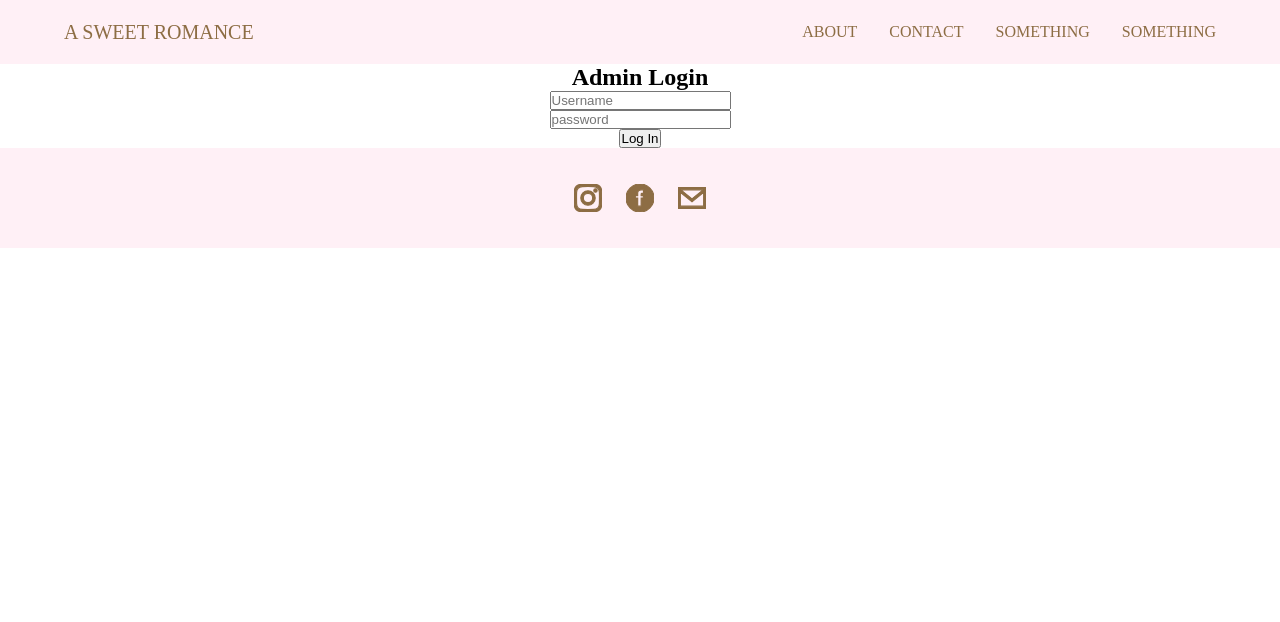
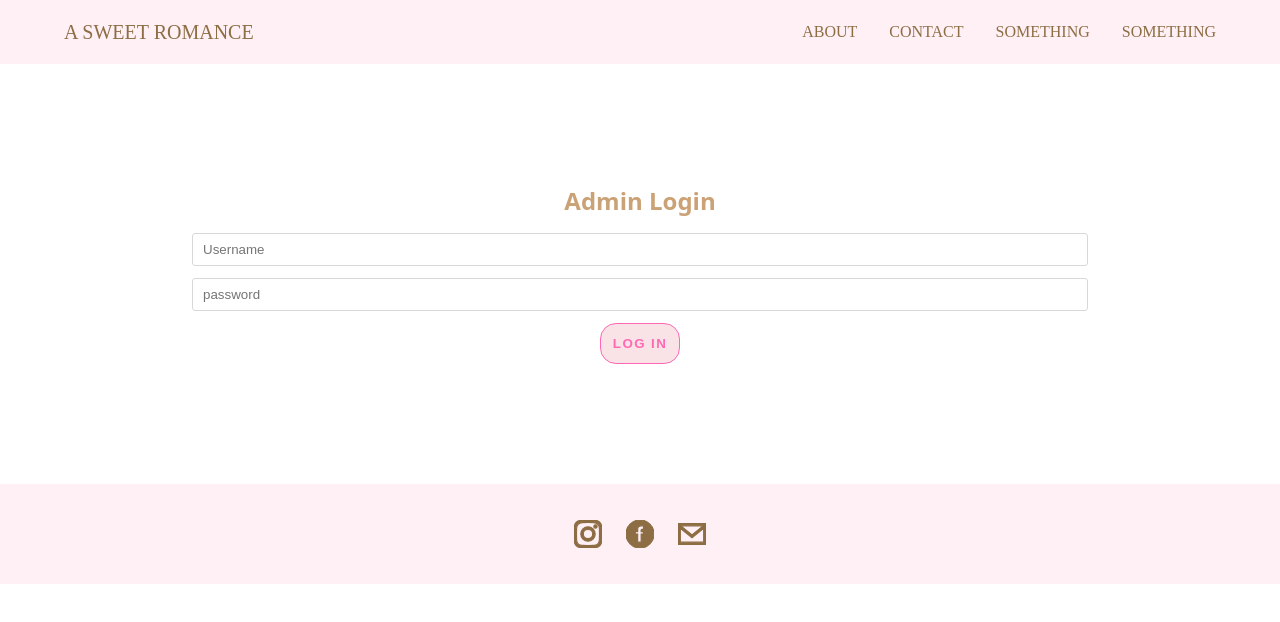
Before and after one commit to Smoopfrog/asweetromance, a React (Create React App) app: page /admin in a window 1280 px wide. Shown: the top 622 px of the page. Built offline with nearby package versions, Linux system fonts and the light colour scheme.

Commit message:
add styling to admin-login

```diff
--- a/src/Components/AdminPage.jsx
+++ b/src/Components/AdminPage.jsx
@@ -1,12 +1,14 @@
-import "../Styles/AdminPage.css"
+import "../Styles/AdminPage.css";
 
 const AdminPage = () => {
   return (
     <section className="admin-page">
-      <h1>Admin Login</h1>
-      <input placeholder="Username" />
-      <input placeholder="password" type="password" />
-      <button>Log In</button>
+      <form className="admin-login-form">
+        <h1 className="admin-login-title">Admin Login</h1>
+        <input className="admin-input" placeholder="Username" />
+        <input className="admin-input" placeholder="password" type="password" />
+        <button className="admin-page-btn">Log In</button>
+      </form>
     </section>
   );
 };
--- a/src/Styles/AdminPage.css
+++ b/src/Styles/AdminPage.css
@@ -1,6 +1,45 @@
 .admin-page {
   display: flex;
+  justify-content: center;
+}
+
+.admin-login-form {
+  margin: 120px 0;
+  width: 70%;
+  display: flex;
   flex-direction: column;
-  justify-content: center;
   align-items: center;
+}
+
+.admin-login-title {
+  color: #cba276;
+  font-family: "system-ui";
+  margin-bottom: 16px;
+}
+
+.admin-input {
+  width: 100%;
+  padding: 8px 10px;
+  border: solid 1px #d9d8d8;
+  border-radius: 3px;
+  margin-bottom: 12px;
+}
+
+.admin-page-btn {
+  padding: 12px;
+  width: -moz-fit-content;
+  width: fit-content;
+  color: hotpink;
+  background-color: rgb(249, 227, 231);
+  border: solid 1px hotpink;
+  border-radius: 16px;
+  text-transform: uppercase;
+  letter-spacing: 1.4px;
+  font-weight: 700;
+  transition: background-color 0.5s;
+}
+
+.admin-page-btn:hover {
+  cursor: pointer;
+  background-color: rgb(251, 202, 211);
 }/*# sourceMappingURL=AdminPage.css.map */
--- a/src/Styles/AdminPage.scss
+++ b/src/Styles/AdminPage.scss
@@ -1,6 +1,48 @@
 .admin-page {
   display: flex;
+  justify-content: center;
+}
+
+.admin-login-form {
+  margin: 120px 0;
+  width: 70%;
+  display: flex;
   flex-direction: column;
-  justify-content: center;
   align-items: center;
 }
+
+.admin-login-title {
+  color: #cba276;
+  font-family: "system-ui";
+  margin-bottom: 16px;
+}
+
+.admin-input {
+  width: 100%;
+  padding: 8px 10px;
+  border: solid 1px #d9d8d8;
+  border-radius: 3px;
+  margin-bottom: 12px;
+}
+
+.admin-page-btn {
+  padding: 12px;
+  width: fit-content;
+
+  color: hotpink;
+  background-color: rgb(249, 227, 231);
+
+  border: solid 1px hotpink;
+  border-radius: 16px;
+
+  text-transform: uppercase;
+  letter-spacing: 1.4px;
+  font-weight: 700;
+
+  transition: background-color 0.5s;
+}
+
+.admin-page-btn:hover {
+  cursor: pointer;
+  background-color: rgb(251, 202, 211);
+}
```
Also changed, not shown: 1 other file (tests, documents, lock files or other folders).
